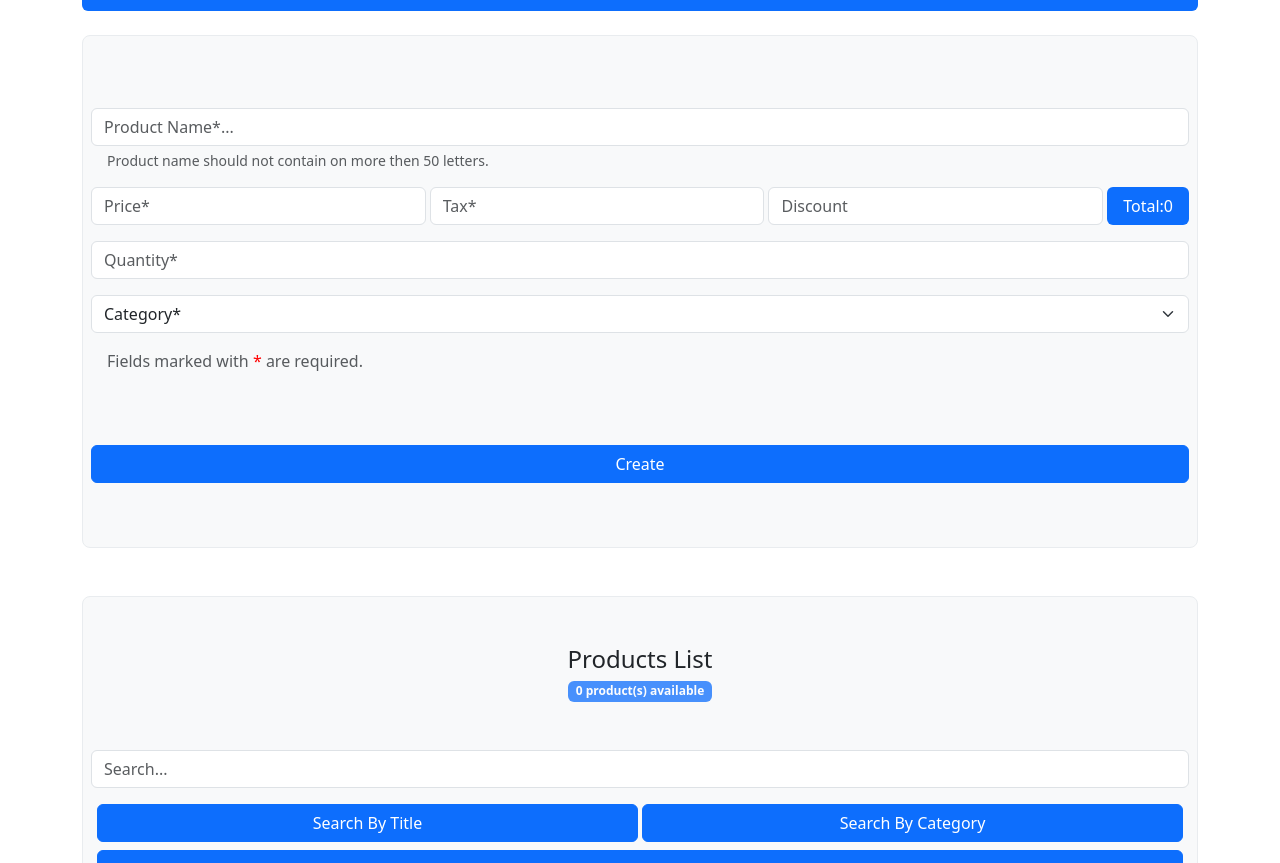
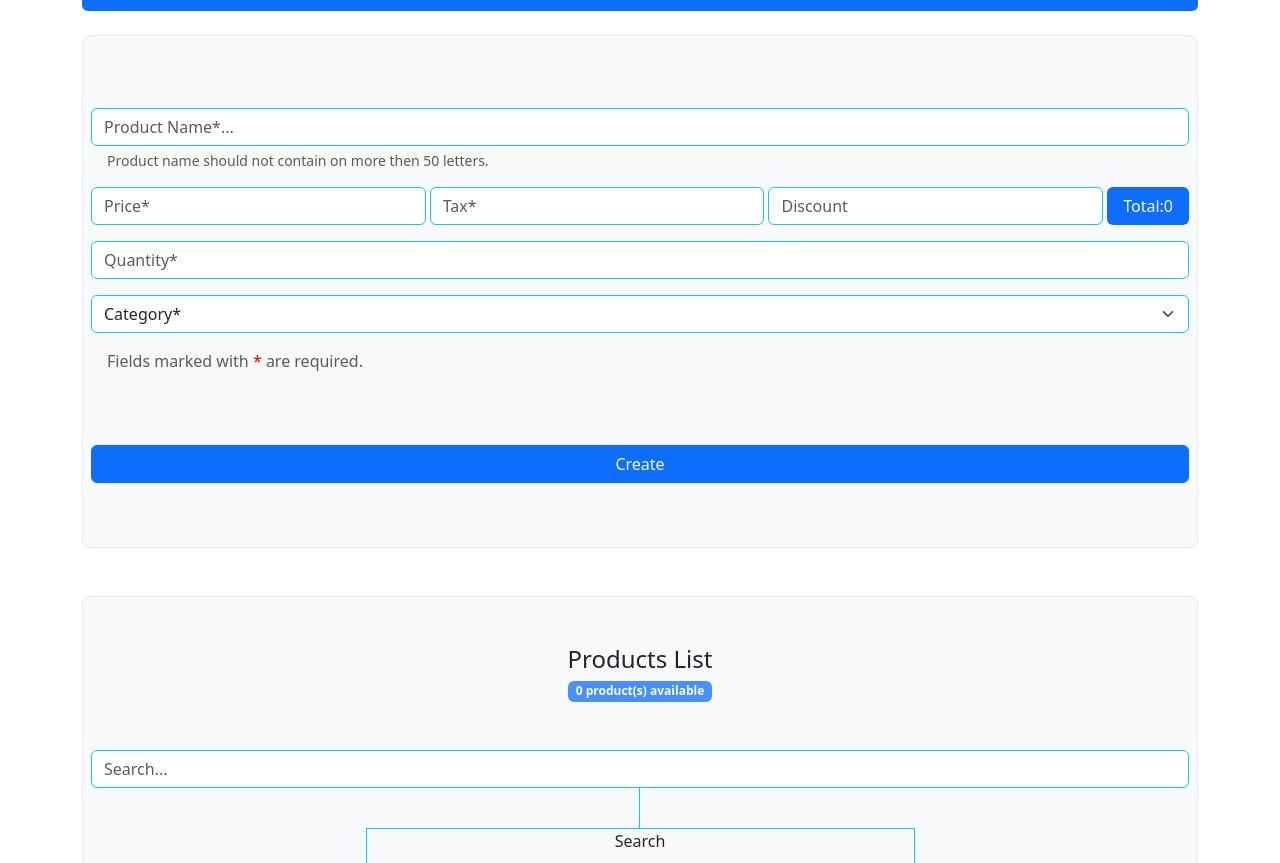
Before and after one commit to Tal-81/product-management, a plain HTML site: page index.html in a window 1280 px wide. Shown: the part 89-952 px from the top of the page. Drawn offline with nearby package versions, Linux system fonts and the light colour scheme.

Commit message:
change border color to input fields

```diff
--- a/assets/js/script.js
+++ b/assets/js/script.js
@@ -167,6 +167,8 @@ submit.addEventListener("click", (e)=> {
 
 // read data from localStorage ________
 function renderProducts(searchBy="title", searchFor="") {
+  setTimeout(()=> {
+
     let count = 0; // reset count for each render
     if (products.length == 0) {
       document.getElementById("table-body").innerHTML = `
@@ -225,7 +227,9 @@ function renderProducts(searchBy="title", searchFor="") {
       });
     }
     countProducts(count)
+  }, 4000);
 }
+
 
 // show Message when the form has submitted ___________
 function showNotice(text) {
--- a/index.html
+++ b/index.html
@@ -34,23 +34,23 @@
        </div>
       <div class="mb-3">
         <label for="productname" class="form-label"></label>
-        <input type="text" class="form-control text-capitalize" id="productname" placeholder="Product Name*..." aria-label="productname" aria-describedby="product-name" maxlength="50" required>
+        <input type="text" class="form-control text-capitalize border-info" id="productname" placeholder="Product Name*..." aria-label="productname" aria-describedby="product-name" maxlength="50" required>
         <div class="form-text text-start ms-3">Product name should not contain on more then 50 letters.</div>
       </div>
       <!-- product price -->
       <div class="mb-3 d-flex justify-content-center gap-1">
-        <input type="number" class="form-control" id="productprice" placeholder="Price*" aria-label="productprice" aria-describedby="product-price" onchange="showTotal()" min="0"  required>
-        <input type="number" class="form-control" id="producttax" placeholder="Tax*" aria-label="producttax" aria-describedby="product-tax" onchange="showTotal()" min="0" required>
-        <input type="number" class="form-control" id="discount" placeholder="Discount" aria-label="discount" aria-describedby="discount" onchange="showTotal()" min="0">
+        <input type="number" class="form-control  border-info" id="productprice" placeholder="Price*" aria-label="productprice" aria-describedby="product-price" onchange="showTotal()" min="0"  required>
+        <input type="number" class="form-control  border-info" id="producttax" placeholder="Tax*" aria-label="producttax" aria-describedby="product-tax" onchange="showTotal()" min="0" required>
+        <input type="number" class="form-control  border-info" id="discount" placeholder="Discount" aria-label="discount" aria-describedby="discount" onchange="showTotal()" min="0">
         <span id="total" class="d-flex justify-content-start align-items-center rounded px-3 bg-primary text-white">Total:0</span>
       </div>
       <!-- product quantity -->
       <div class="mb-3">
-        <input type="number" class="form-control" id="productquantity" placeholder="Quantity*" min="1" max="1000" aria-label="productquantity" aria-describedby="product-quantity" required>
+        <input type="number" class="form-control border-info" id="productquantity" placeholder="Quantity*" min="1" max="1000" aria-label="productquantity" aria-describedby="product-quantity" required>
       </div>
       <!-- category -->
       <div class="mb-3">
-        <select class="form-select" id="category" aria-label="Default select Product" required>
+        <select class="form-select border-info" id="category" aria-label="Default select Product" required>
           <option value="" selected disabled>Category*</option>
           <option value="Acer">Acer</option>
           <option value="Hp">Hp</option>
@@ -70,15 +70,26 @@
       <h2 class="h4 mb-1 text-dark">Products List</h2>
       <span class="badge bg-primary opacity-75" id="products-count">0 product(s) available</span>
       <!--  ____  Products Filter  ____  -->
-      <div class="mb-3 mt-5">
-        <input type="text" class="form-control" id="search" placeholder="Search..." aria-label="Search" aria-describedby="Search" maxlength="50">
+      <div class="mt-5">
+        <input type="text" class="form-control border-bottom border-info" id="search" placeholder="Search..." aria-label="Search" aria-describedby="Search" maxlength="50">
       </div>
+
+          <!-- __start Guid design__ -->
+      <div class="row d-flex justify-content-center g-0">
+        <div class="col-4 border-end border-info" style="height: 40px;"></div>
+        <div class="col-4 border-info" style="height: 40px;"></div>
+      </div>
+      <div class="row d-flex justify-content-center g-0">
+        <div class="col-6 border border-bottom-0 border-info" style="height: 40px;">Search</div>
+      </div>
+          <!-- __end Guid design__ -->
+
       <div class="row g-1 mx-1 mb-2">
         <div class="col-6">
-          <button class="btn btn-primary w-100" id="btn-by-title">Search By Title</button>
+          <button class="btn btn-primary w-100" id="btn-by-title">By Title</button>
         </div>
         <div class="col-6">
-          <button class="btn btn-primary w-100" id="btn-by-Category">Search By Category</button>
+          <button class="btn btn-primary w-100" id="btn-by-Category">By Category</button>
         </div>
 
         <div class="col-12 mt-2">
@@ -105,6 +116,22 @@
               </tr>
             </thead>
             <tbody id="table-body">
+              <!-- start loading placeholder -->
+              <tr>
+                <td colspan="10" class="text-center">
+                  <p class="placeholder-glow">
+                    <span class="placeholder col-12"></span>
+                  </p>
+                </td>
+              </tr>
+              <tr>
+                <td colspan="10" class="text-center">
+                  <p class="placeholder-wave">
+                    <span class="placeholder col-12"></span>
+                  </p>
+                </td>
+              </tr>
+              <!-- end loading placeholder -->
               <!-- table rows will be added here dynamically -->
             </tbody>
         </table>
```
Lines whose indentation alone changed are shown as unchanged.
